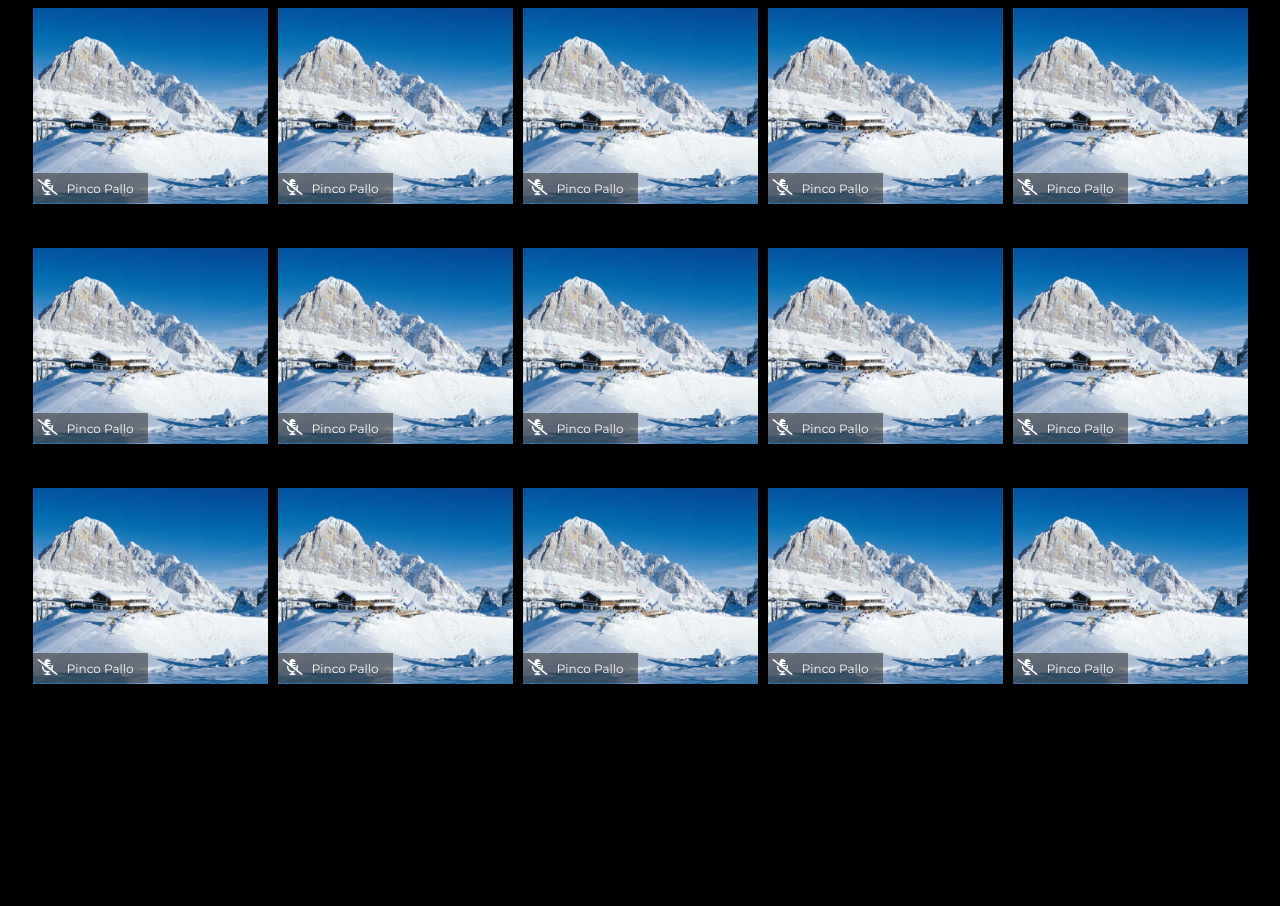
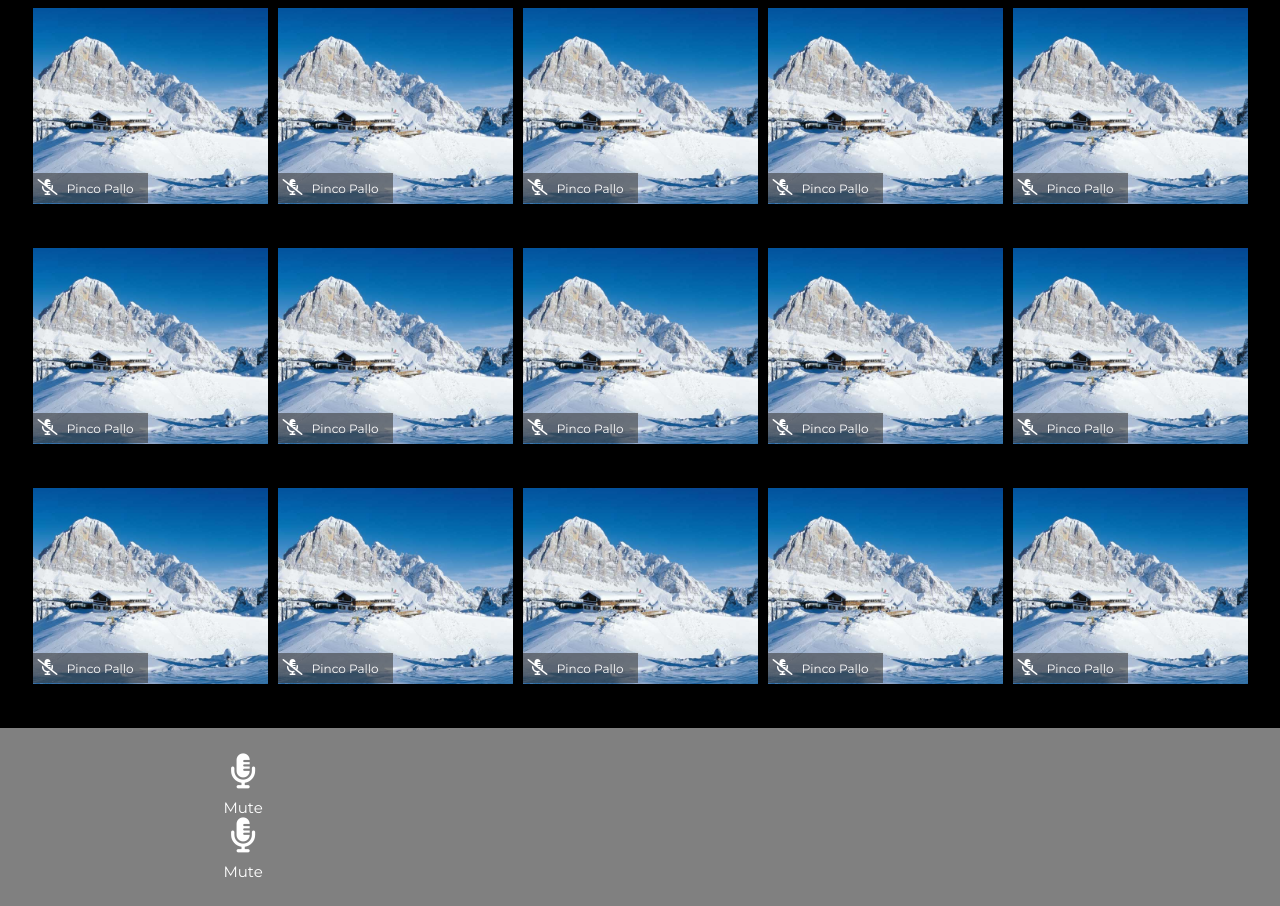
Before and after one commit to manuelgaleone/html-css-zoom, a plain HTML site: page index.html in a window 1280 px wide. Shown: the part 1020-1926 px from the top of the page. Before the commit the page ends 1748 px from the top, so only its background shows below. Drawn offline with Linux system fonts and the light colour scheme.

Commit message:
Add Footer and Icons

```diff
--- a/css/style.css
+++ b/css/style.css
@@ -22,6 +22,17 @@ body {
     flex-wrap: wrap;
     justify-content: center;
 
+}
+
+.row-space {
+    display: flex;
+    flex-direction: row;
+    flex-wrap: wrap;
+    justify-content: space-around;
+}
+
+.col-1 {
+    width: calc(100 / 12 * 1);
 }
 
 .col-3 {
@@ -50,7 +61,6 @@ body {
 }
 
 /*Main*/
-
 #person {
     width: 235px;
 }
@@ -85,3 +95,27 @@ body {
 .white {
     color: white;
 }
+
+/*Footer*/
+.main-footer {
+    background-color: grey;
+
+}
+
+.center {
+    text-align: center;
+}
+
+.pad-footer {
+    padding: 25px;
+}
+
+.mute {
+    font-size: 15px;
+    font-weight: 400;
+    padding-top: 10px;
+}
+
+.mic {
+    font-size: 35px;
+}
--- a/index.html
+++ b/index.html
@@ -15,6 +15,7 @@
 
 <body>
 
+    <!--Header-->
     <header class="main-header">
         <div class="head-buttons">
             <button class="head-icons">
@@ -26,7 +27,9 @@
             </button>
         </div>
     </header>
+    <!--//Header-->
 
+    <!--Main-->
     <main class="main-container">
         <div class="container pad">
             <div class="row">
@@ -313,6 +316,34 @@
             </div>
         </div>
     </main>
+    <!--//Main-->
+
+    <!--Footer-->
+    <footer class="main-footer pad-footer">
+        <div class="container">
+            <div class="row-space">
+                <div class="col-2">
+                    <div class=" col-1 center ">
+                        <i class="fa-solid fa-microphone-lines white mic"></i>
+                        <h3 class="mute white">Mute</h3>
+                    </div>
+                    <div class="col-1 center ">
+                        <i class="fa-solid fa-microphone-lines white mic"></i>
+                        <h3 class="mute white">Mute</h3>
+                    </div>
+                </div>
+
+                <div class="col-6">
+
+                </div>
+
+                <div class="col-2">
+
+                </div>
+            </div>
+        </div>
+    </footer>
+    <!--//Footer-->
 
 </body>
 
```
